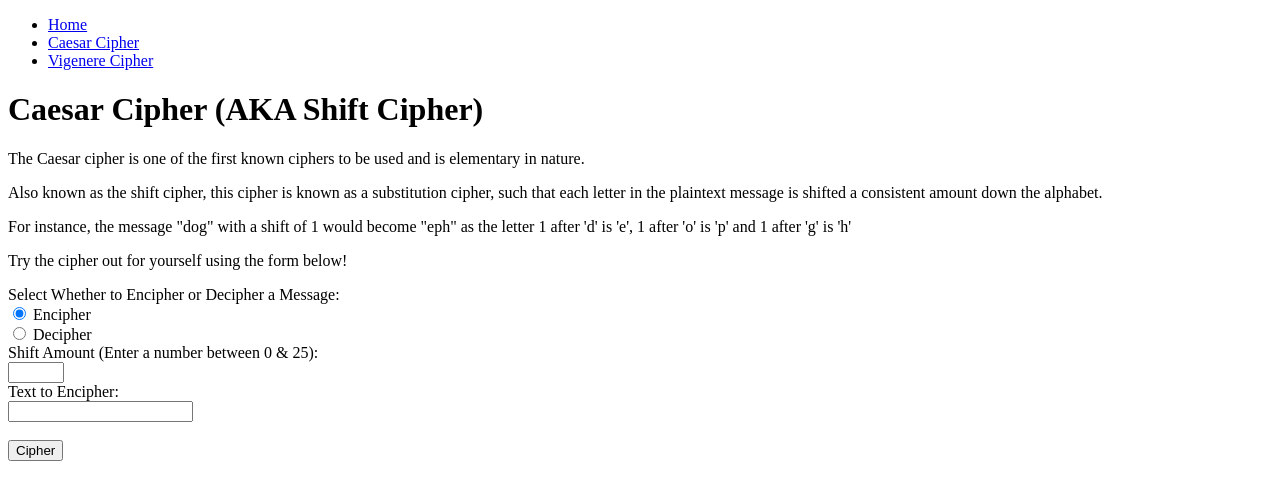
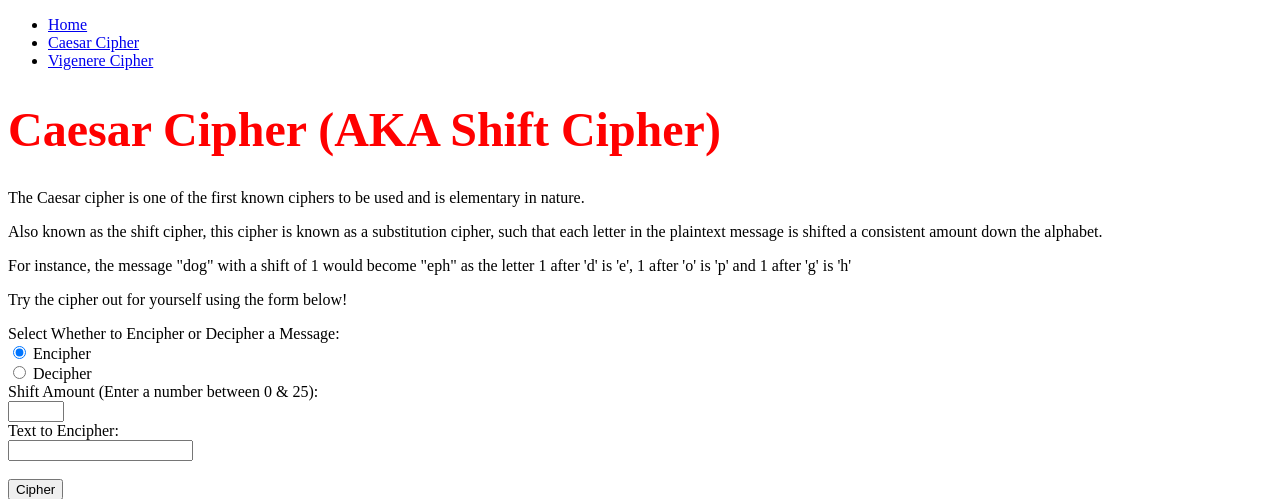
Before and after one commit to ANoska/cryptography-independent-study, a Flask app: page /caesar in a window 1280 px wide. Shown: the top 499 px of the page. Run offline with Flask 2, Linux system fonts and the light colour scheme.

Commit message:
Add style.css

```diff
--- /dev/null
+++ b/src/static/style.css
@@ -0,0 +1,5 @@
+h1 {
+	color: red;
+	font-size: 3em;
+	text-decoration: bold;
+}
--- a/src/templates/base.html
+++ b/src/templates/base.html
@@ -2,6 +2,7 @@
 <html lang="en">
 <head>
     <link rel="icon" type="image/x-icon"  href="/favicon.ico">
+    <link rel="stylesheet" type="text/css" href="{{ url_for('static', filename='style.css') }}">
     <meta charset="UTF-8">
     <title>{% block title %}<!-- Placeholder for Title -->{% endblock %}</title>
 
```
